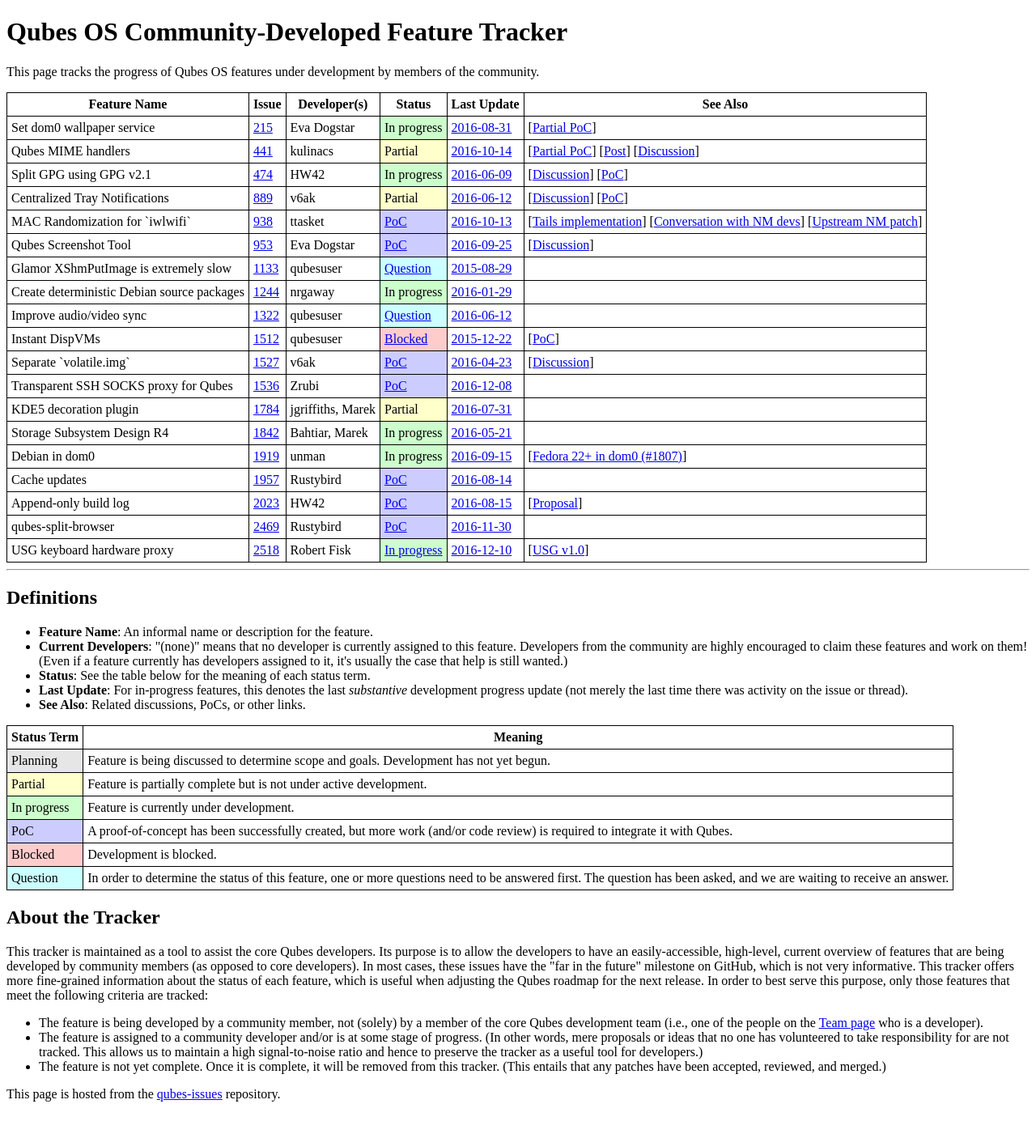
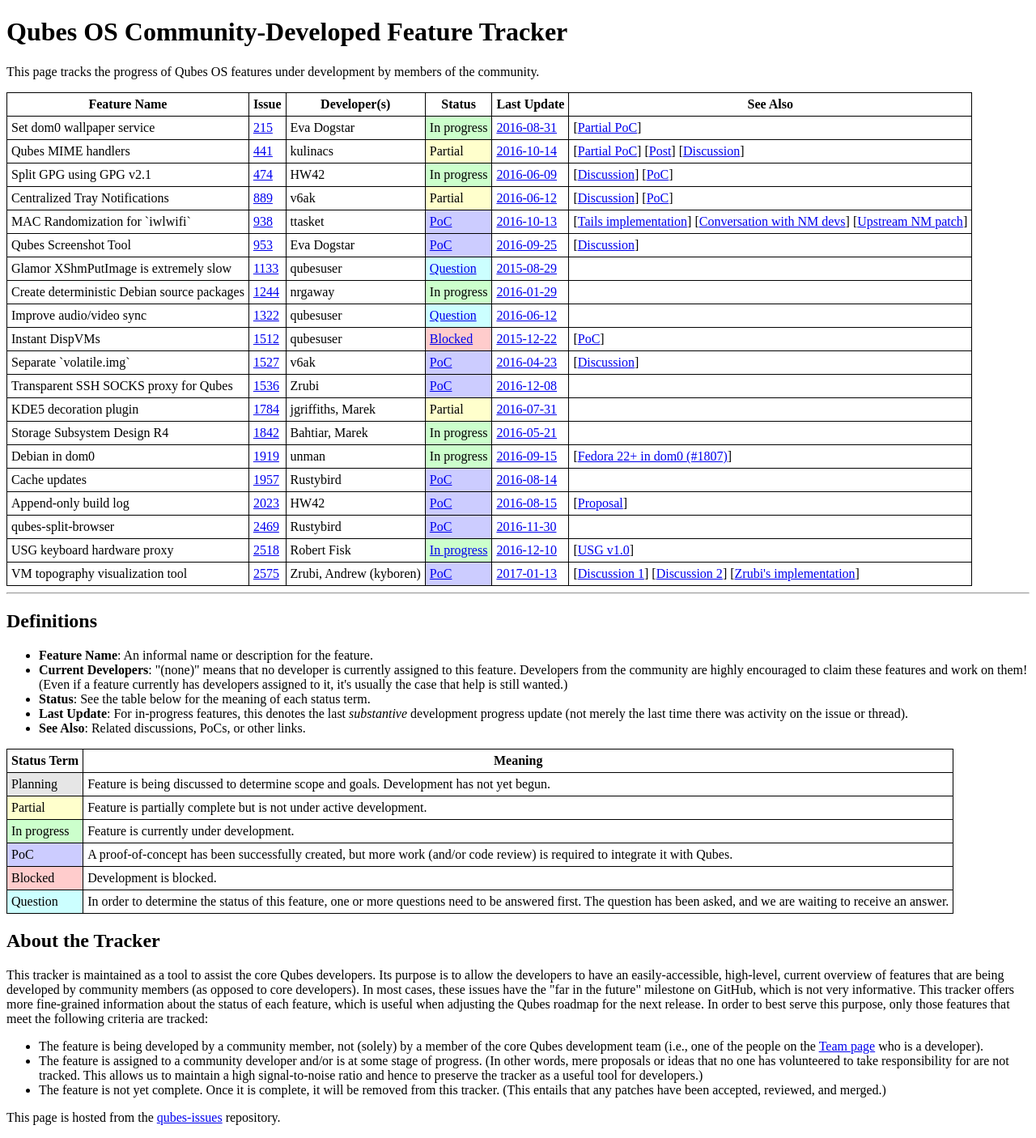
Before and after one commit to QubesOS/qubes-issues, a Jekyll site: the page built from index.md, in a window 1280 px wide. Shown: the whole page at 81% size. Built offline with Jekyll 4.4.1, drawn with Linux system fonts in a browser that asks for light colours; before the commit the page ends 1377 px from its top, so only the background shows below that.

Commit message:
Track #2575

```diff
--- a/_data/features.yml
+++ b/_data/features.yml
@@ -288,3 +288,20 @@
     url    : https://github.com/robertfisk/USG
   - desc   :
     url    :
+
+- name   : VM topography visualization tool
+  issue  : 2575
+  devs   : Zrubi, Andrew (kyboren)
+  status :
+    term   : PoC
+    url    : https://gist.github.com/Zrubi/6229d5400bde987b1aa8da516553b909
+  updated:
+    date   : 2017-01-13
+    url    : https://github.com/QubesOS/qubes-issues/issues/2575#issue-200576820
+  info   :
+  - desc   : Discussion 1
+    url    : https://groups.google.com/d/topic/qubes-devel/64-WJIMY18A/discussion
+  - desc   : Discussion 2
+    url    : https://groups.google.com/d/topic/qubes-users/EPuXNkSFxdE/discussion
+  - desc   : Zrubi's implementation
+    url    : https://gist.github.com/Zrubi/6229d5400bde987b1aa8da516553b909
```
